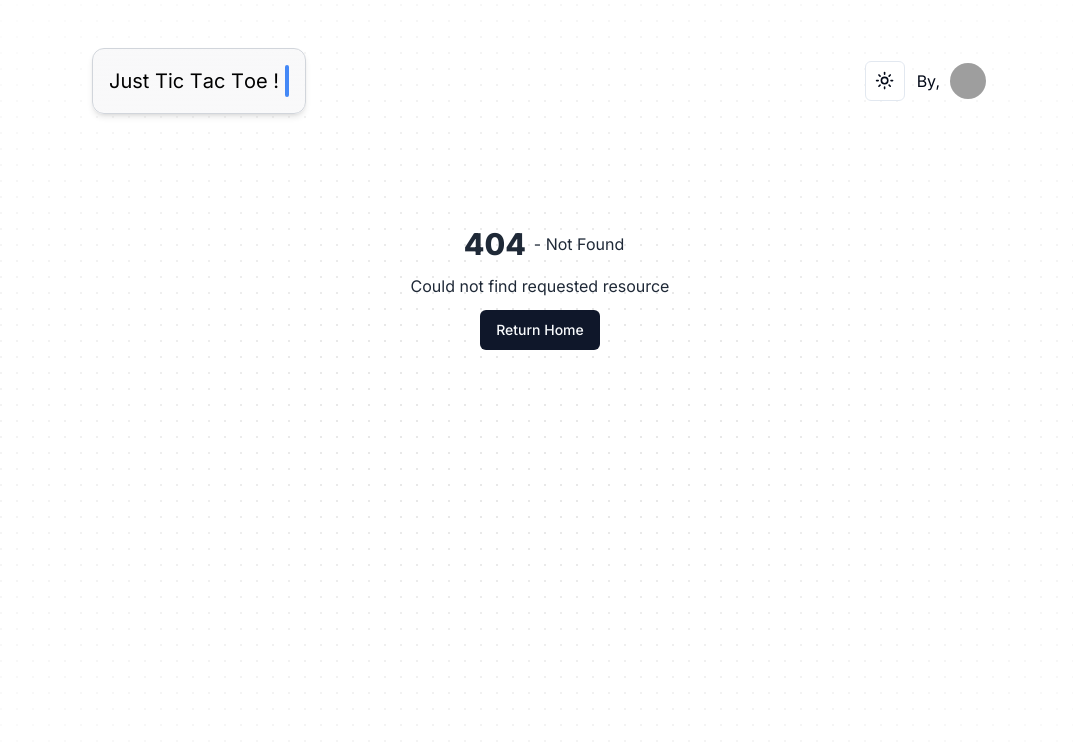
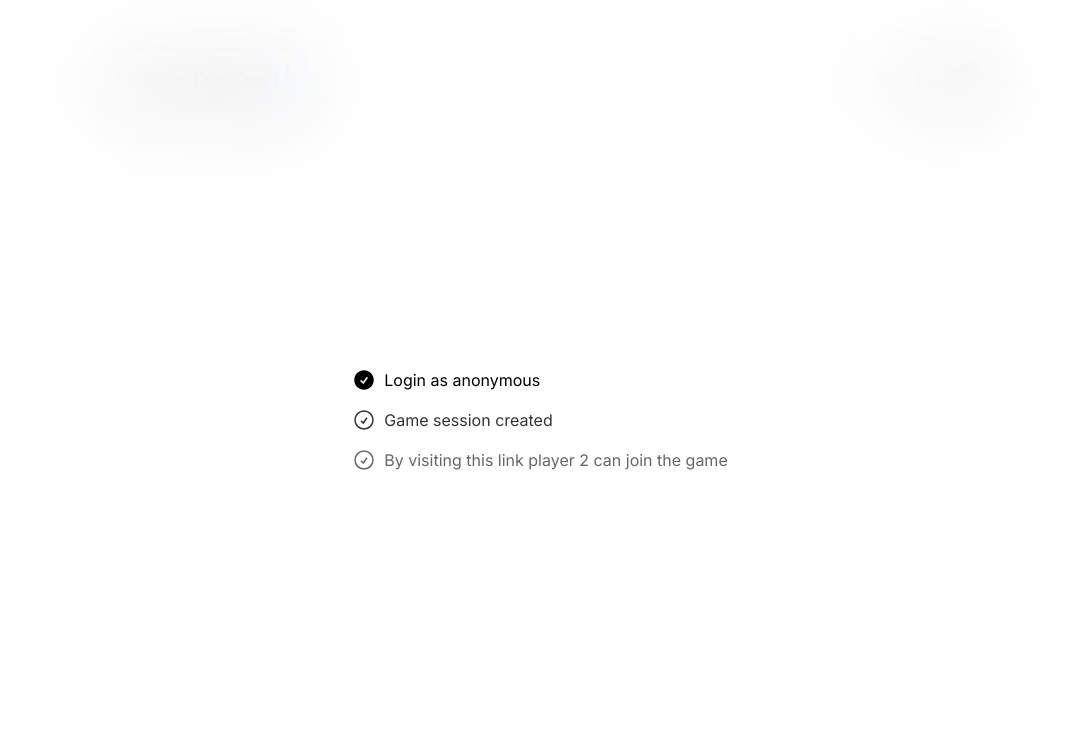
Before and after one commit to SatyendraCODE/tic-tac-toe-optimized, a Next.js app: page /multiplayer in a window 1280 px wide. Before the commit this address had no page. Shown: the top 748 px of the page, without its empty margins (100-1173 px from the left). Built offline with nearby package versions, Linux system fonts and the light colour scheme; no server answers; grey boxes are pictures that could not be loaded.

Commit message:
feat: created session

```diff
--- a/package.json
+++ b/package.json
@@ -18,11 +18,14 @@
     "@radix-ui/react-slot": "^1.1.0",
     "@radix-ui/react-switch": "^1.1.0",
     "@svgr/webpack": "^8.1.0",
+    "@tabler/icons-react": "^3.11.0",
+    "@tanstack/react-query": "^5.51.16",
     "add": "^2.0.6",
     "button": "^1.1.1",
     "canvas-confetti": "^1.9.3",
     "class-variance-authority": "^0.7.0",
     "clsx": "^2.1.1",
+    "firebase": "^10.12.4",
     "framer-motion": "^11.3.17",
     "init": "^0.1.2",
     "lucide-react": "^0.416.0",
@@ -36,6 +39,7 @@
     "tailwindcss-animate": "^1.0.7"
   },
   "devDependencies": {
+    "@tanstack/eslint-plugin-query": "^5.51.15",
     "@types/canvas-confetti": "^1.6.4",
     "@types/node": "^20",
     "@types/react": "^18",
--- /dev/null
+++ b/src/app/multiplayer/layout.tsx
@@ -0,0 +1,22 @@
+"use client";
+
+import React from "react";
+
+import {
+  QueryClient,
+  QueryClientProvider,
+  useQuery,
+} from "@tanstack/react-query";
+
+const queryClient = new QueryClient();
+
+export default function layout({
+  children,
+}: Readonly<{
+  children: React.ReactNode;
+}>) {
+  return (
+    <QueryClientProvider client={queryClient}>{children}</QueryClientProvider>
+  );
+  //   return <>{children}</>;
+}
--- /dev/null
+++ b/src/app/multiplayer/page.tsx
@@ -0,0 +1,84 @@
+"use client";
+
+import React, { useEffect, useState } from "react";
+
+import { useQuery } from "@tanstack/react-query";
+import { signInAnonymously } from "firebase/auth";
+import { doc, setDoc } from "firebase/firestore";
+
+import { MultiStepLoader as Loader } from "@/components/ui/multi-step-loader";
+import { auth, db } from "@/lib/firebase-app";
+
+const loadingStates = [
+  {
+    text: "Login as anonymous",
+  },
+  {
+    text: "Game session created",
+  },
+  {
+    text: "By visiting this link player 2 can join the game",
+  },
+];
+
+const loginUserAsAnonymous = async () => {
+  let data;
+  await signInAnonymously(auth)
+    .then((d) => {
+      // Signed in..
+      data = d.user.uid;
+      console.log("Signed in anonymously");
+    })
+    .catch((error) => {
+      const errorCode = error.code;
+      const errorMessage = error.message;
+      // ...
+    });
+  return data;
+};
+
+export default function MultiPlayerPage() {
+  const { isPending, isError, data, error } = useQuery({
+    queryKey: ["signIn"],
+    queryFn: () => signInAnonymously(auth).then((d) => d.user.uid),
+  });
+
+  const [currentState, setCurrentState] = useState(0);
+
+  const [record, setRecord] = useState<any>(null);
+
+  const nextLoadingState = () => {
+    setCurrentState((prevState) => prevState + 1);
+  };
+
+  useEffect(() => {
+    if (!isPending && !isError && data) {
+      nextLoadingState();
+      console.log("data", data);
+
+      (async () => {
+        const player1Uid = data;
+        const player2Uid = `${data}-2`;
+        await setDoc(doc(db, "gameSessions", data), {
+          player1: { uid: player1Uid },
+          player2: { uid: player2Uid },
+        }).then(() => {
+          setRecord({ player1Uid, player2Uid });
+          nextLoadingState();
+        });
+      })();
+    }
+  }, [data, isError, isPending]);
+
+  return (
+    <div className="w-full h-[60vh] flex items-center justify-center">
+      <Loader
+        loadingStates={loadingStates}
+        loading={true}
+        currentState={currentState}
+        player1link={`/multiplayer/${record?.player1Uid}`}
+        player2link={`/multiplayer/${record?.player2Uid}`}
+      />
+    </div>
+  );
+}
--- /dev/null
+++ b/src/components/ui/multi-step-loader.tsx
@@ -0,0 +1,163 @@
+"use client";
+
+import { AnimatePresence, motion } from "framer-motion";
+
+import { LinkStyled } from "./link-styled";
+
+import { CARD_CLASS } from "@/app/const";
+import { cn } from "@/lib/utils";
+
+const CheckIcon = ({ className }: { className?: string }) => {
+  return (
+    <svg
+      xmlns="http://www.w3.org/2000/svg"
+      fill="none"
+      viewBox="0 0 24 24"
+      strokeWidth={1.5}
+      stroke="currentColor"
+      className={cn("w-6 h-6 ", className)}
+    >
+      <path d="M9 12.75 11.25 15 15 9.75M21 12a9 9 0 1 1-18 0 9 9 0 0 1 18 0Z" />
+    </svg>
+  );
+};
+
+const CheckFilled = ({ className }: { className?: string }) => {
+  return (
+    <svg
+      xmlns="http://www.w3.org/2000/svg"
+      viewBox="0 0 24 24"
+      fill="currentColor"
+      className={cn("w-6 h-6 ", className)}
+    >
+      <path
+        fillRule="evenodd"
+        d="M2.25 12c0-5.385 4.365-9.75 9.75-9.75s9.75 4.365 9.75 9.75-4.365 9.75-9.75 9.75S2.25 17.385 2.25 12Zm13.36-1.814a.75.75 0 1 0-1.22-.872l-3.236 4.53L9.53 12.22a.75.75 0 0 0-1.06 1.06l2.25 2.25a.75.75 0 0 0 1.14-.094l3.75-5.25Z"
+        clipRule="evenodd"
+      />
+    </svg>
+  );
+};
+
+type LoadingState = {
+  text: string;
+};
+
+const LoaderCore = ({
+  loadingStates,
+  value = 0,
+  player1link,
+  player2link,
+}: {
+  loadingStates: LoadingState[];
+  value?: number;
+  player1link?: string;
+  player2link?: string;
+}) => {
+  return (
+    <div className="flex relative justify-start max-w-xl mx-auto flex-col mt-40">
+      {loadingStates.map((loadingState, index) => {
+        const distance = Math.abs(index - value);
+        const opacity = Math.max(1 - distance * 0.2, 0); // Minimum opacity is 0, keep it 0.2 if you're sane.
+
+        return (
+          <motion.div
+            key={index}
+            className={cn("text-left flex gap-2 mb-4")}
+            initial={{ opacity: 0, y: -(value * 40) }}
+            animate={{ opacity: opacity, y: -(value * 40) }}
+            transition={{ duration: 0.5 }}
+          >
+            <div>
+              {index > value && (
+                <CheckIcon className="text-black dark:text-white" />
+              )}
+              {index <= value && (
+                <CheckFilled
+                  className={cn(
+                    "text-black dark:text-white",
+                    value === index &&
+                      "text-black dark:text-lime-500 opacity-100"
+                  )}
+                />
+              )}
+            </div>
+            <span
+              className={cn(
+                "text-black dark:text-white",
+                value === index && "text-black dark:text-lime-500 opacity-100"
+              )}
+            >
+              {loadingState.text}
+            </span>
+          </motion.div>
+        );
+      })}
+
+      {value === 2 && (
+        <>
+          <motion.div
+            className={cn("z-30 text-left flex gap-2 mb-4 ", "select-all")}
+            initial={{ y: -(value * 40) }}
+            animate={{ y: -(value * 40) }}
+            transition={{ duration: 0.1 }}
+          >
+            <span className={cn(CARD_CLASS, "select-all")}>{player2link}</span>
+          </motion.div>
+          <motion.div
+            className={cn("z-30 text-left flex gap-2 mb-4")}
+            initial={{ y: -(value * 40) }}
+            animate={{ y: -(value * 40) }}
+            transition={{ duration: 0.5 }}
+          >
+            <LinkStyled href={player1link}>Join game</LinkStyled>
+          </motion.div>
+        </>
+      )}
+    </div>
+  );
+};
+
+export const MultiStepLoader = ({
+  loadingStates,
+  loading,
+  currentState,
+  player1link,
+  player2link,
+}: {
+  loadingStates: LoadingState[];
+  loading?: boolean;
+  currentState: number;
+  player1link?: string;
+  player2link?: string;
+}) => {
+  return (
+    <AnimatePresence mode="wait">
+      {loading && (
+        <motion.div
+          initial={{
+            opacity: 0,
+          }}
+          animate={{
+            opacity: 1,
+          }}
+          exit={{
+            opacity: 0,
+          }}
+          className="w-full h-full fixed inset-0 z-[100] flex items-center justify-center backdrop-blur-2xl"
+        >
+          <div className="h-96  relative">
+            <LoaderCore
+              value={currentState}
+              loadingStates={loadingStates}
+              player1link={player1link}
+              player2link={player2link}
+            />
+          </div>
+
+          <div className="bg-gradient-to-t inset-x-0 z-20 bottom-0 bg-white dark:bg-black h-full absolute [mask-image:radial-gradient(900px_at_center,transparent_30%,white)]" />
+        </motion.div>
+      )}
+    </AnimatePresence>
+  );
+};
--- /dev/null
+++ b/src/lib/firebase-app.ts
@@ -0,0 +1,28 @@
+// Import the functions you need from the SDKs you need
+import { initializeApp } from "firebase/app";
+import { getAuth } from "firebase/auth";
+import { getFirestore } from "firebase/firestore";
+
+// TODO: Add SDKs for Firebase products that you want to use
+// https://firebase.google.com/docs/web/setup#available-libraries
+
+// Your web app's Firebase configuration
+// For Firebase JS SDK v7.20.0 and later, measurementId is optional
+const firebaseConfig = {
+  apiKey: process.env.NEXT_PUBLIC_REACT_APP_API_KEY,
+  authDomain: process.env.NEXT_PUBLIC_REACT_APP_AUTH_DOMAIN,
+  projectId: process.env.NEXT_PUBLIC_REACT_APP_PROJECT_ID,
+  storageBucket: process.env.NEXT_PUBLIC_REACT_APP_STORAGE_BUCKET,
+  messagingSenderId: process.env.NEXT_PUBLIC_REACT_APP_MESSAGING_SENDER_ID,
+  appId: process.env.NEXT_PUBLIC_REACT_APP_APP_ID,
+  measurementId: process.env.NEXT_PUBLIC_REACT_APP_MEASUREMENT_ID,
+};
+
+// Initialize Firebase
+const firebaseApp = initializeApp(firebaseConfig);
+
+const auth = getAuth(firebaseApp);
+
+const db = getFirestore(firebaseApp);
+
+export { firebaseApp, auth, db };
--- a/tailwind.config.ts
+++ b/tailwind.config.ts
@@ -1,8 +1,6 @@
 import type { Config } from "tailwindcss";
 
 const svgToDataUri = require("mini-svg-data-uri");
-
-const colors = require("tailwindcss/colors");
 const {
   default: flattenColorPalette,
 } = require("tailwindcss/lib/util/flattenColorPalette");
@@ -106,6 +104,7 @@ const config = {
   },
   plugins: [
     require("tailwindcss-animate"),
+    addVariablesForColors,
     function ({ matchUtilities, theme }: any) {
       matchUtilities(
         {
@@ -132,3 +131,15 @@ const config = {
 } satisfies Config;
 
 export default config;
+
+// This plugin adds each Tailwind color as a global CSS variable, e.g. var(--gray-200).
+function addVariablesForColors({ addBase, theme }: any) {
+  let allColors = flattenColorPalette(theme("colors"));
+  let newVars = Object.fromEntries(
+    Object.entries(allColors).map(([key, val]) => [`--${key}`, val])
+  );
+
+  addBase({
+    ":root": newVars,
+  });
+}
```
Also changed, not shown: 1 other file (tests, documents, lock files or other folders).
